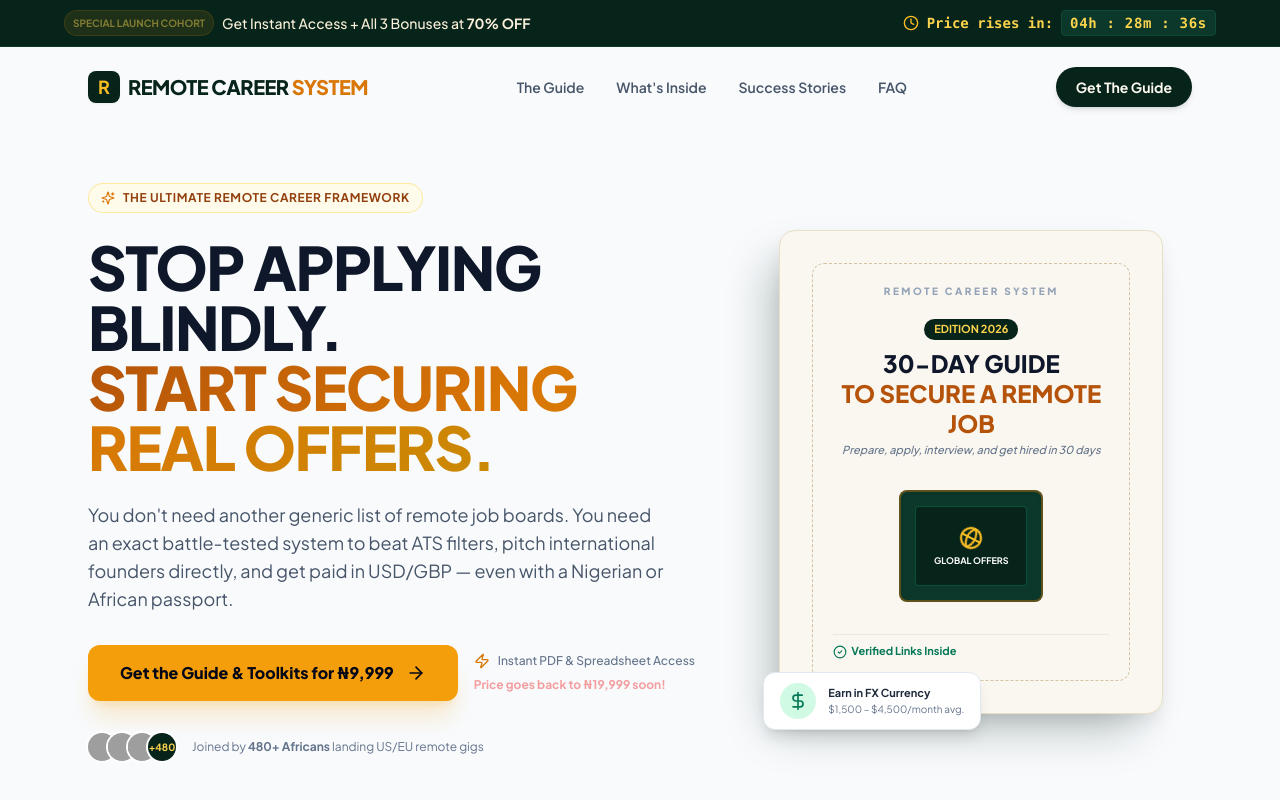
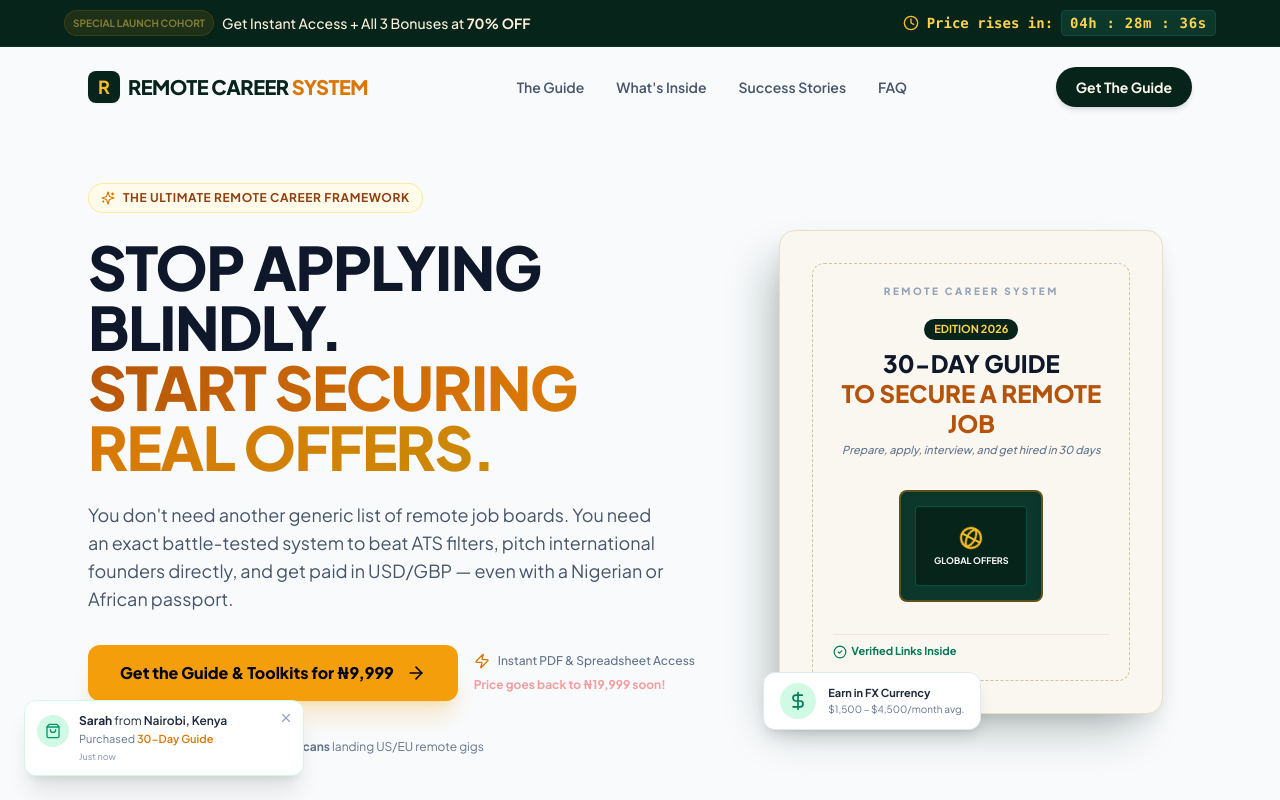
Before and after one commit to waleowootori/Guide-landing-page, a React (Vite) app: page / in a window 1280 px wide. Shown: the top 800 px of the page. Built offline with nearby package versions, Linux system fonts and the light colour scheme; grey boxes are pictures that could not be loaded; a web font is replaced by a local one.

Commit message:
Fix overlapping timers for recent purchases popup

```diff
--- a/src/components/RecentPurchases.jsx
+++ b/src/components/RecentPurchases.jsx
@@ -48,31 +48,31 @@
   const [isVisible, setIsVisible] = useState(false);
 
   useEffect(() => {
-    const showNotification = () => {
-      const randomPurchase =
-        FAKE_PURCHASES[Math.floor(Math.random() * FAKE_PURCHASES.length)];
-      setCurrentPurchase(randomPurchase);
-      setIsVisible(true);
+    let timeoutId;
+    let hideTimeoutId;
 
-      // Hide after 12 seconds
-      setTimeout(() => {
-        setIsVisible(false);
-      }, 12000);
+    const scheduleNext = (delay) => {
+      timeoutId = setTimeout(() => {
+        const randomPurchase = FAKE_PURCHASES[Math.floor(Math.random() * FAKE_PURCHASES.length)];
+        setCurrentPurchase(randomPurchase);
+        setIsVisible(true);
+
+        // Hide after 5 seconds
+        hideTimeoutId = setTimeout(() => {
+          setIsVisible(false);
+        }, 5000);
+
+        // Schedule next popup (15 seconds wait + 5 seconds display = 20s cycle)
+        scheduleNext(20000);
+      }, delay);
     };
 
-    // Initial delay before first popup
-    const initialTimeout = setTimeout(() => {
-      showNotification();
-    }, 12000);
-
-    // Then show a popup every 15 seconds
-    const interval = setInterval(() => {
-      showNotification();
-    }, 15000);
+    // Initial delay before first popup (e.g., 5 seconds)
+    scheduleNext(5000);
 
     return () => {
-      clearTimeout(initialTimeout);
-      clearInterval(interval);
+      clearTimeout(timeoutId);
+      clearTimeout(hideTimeoutId);
     };
   }, []);
 
```
